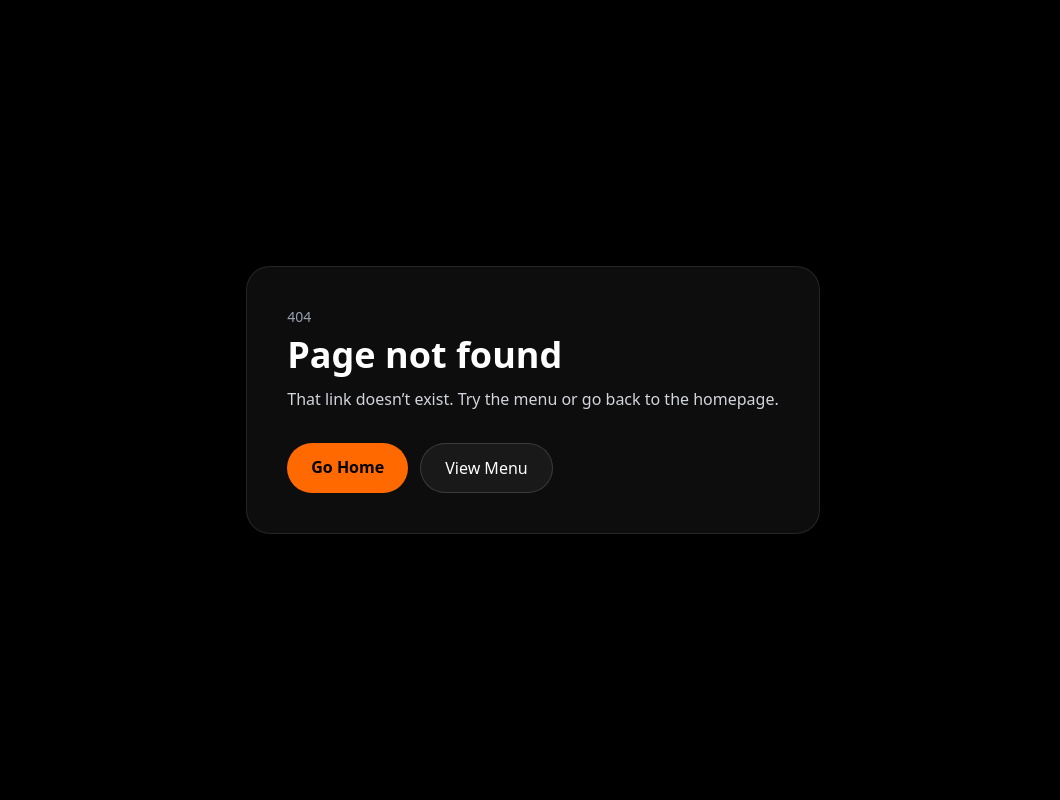
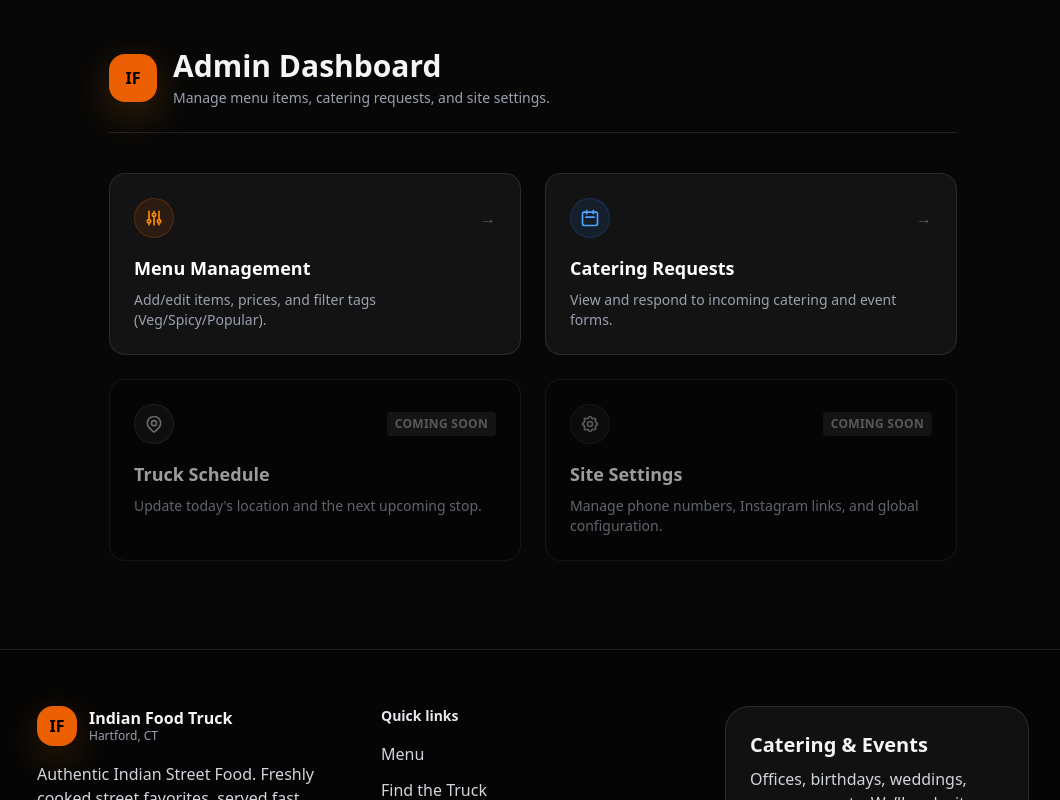
Before and after one commit to tejamahesh1433/indian-food-truck-site, a Next.js app: page /admin in a window 1280 px wide. Before the commit this address had no page. Shown: the top 800 px of the page, without its empty margins (107-1167 px from the left). Built offline with nearby package versions, Linux system fonts and the light colour scheme.

Commit message:
Admin: Create unified Dashboard Route hub with premium styling

```diff
--- /dev/null
+++ b/src/app/admin/page.tsx
@@ -0,0 +1,84 @@
+import Link from "next/link";
+import { site } from "@/config/site";
+
+export default function AdminDashboardPage() {
+    return (
+        <main className="mx-auto max-w-4xl px-6 py-12">
+            <div className="flex items-center gap-4 mb-10 border-b border-white/10 pb-6">
+                <div className="h-12 w-12 rounded-2xl bg-orange-500/90 text-black font-bold flex items-center justify-center shadow-[0_12px_40px_rgba(255,140,0,0.22)]">
+                    {site.brand.short}
+                </div>
+                <div>
+                    <h1 className="text-3xl font-semibold">Admin Dashboard</h1>
+                    <p className="mt-1 text-sm text-gray-400">
+                        Manage menu items, catering requests, and site settings.
+                    </p>
+                </div>
+            </div>
+
+            <div className="grid gap-6 sm:grid-cols-2">
+                <Link
+                    href="/admin/menu-items"
+                    className="group rounded-2xl border border-white/10 bg-white/5 p-6 hover:bg-white/10 transition"
+                >
+                    <div className="flex items-center justify-between mb-4">
+                        <div className="h-10 w-10 rounded-full bg-orange-500/10 text-orange-400 flex items-center justify-center border border-orange-500/20">
+                            <svg className="w-5 h-5" fill="none" stroke="currentColor" viewBox="0 0 24 24"><path strokeLinecap="round" strokeLinejoin="round" strokeWidth="2" d="M12 6V4m0 2a2 2 0 100 4m0-4a2 2 0 110 4m-6 8a2 2 0 100-4m0 4a2 2 0 110-4m0 4v2m0-6V4m6 6v10m6-2a2 2 0 100-4m0 4a2 2 0 110-4m0 4v2m0-6V4"></path></svg>
+                        </div>
+                        <span className="text-white/30 group-hover:text-white/60 transition group-hover:translate-x-1 duration-300">→</span>
+                    </div>
+                    <div className="font-semibold text-lg text-white">Menu Management</div>
+                    <div className="mt-2 text-sm text-gray-400">
+                        Add/edit items, prices, and filter tags (Veg/Spicy/Popular).
+                    </div>
+                </Link>
+
+                <Link
+                    href="/admin/catering"
+                    className="group rounded-2xl border border-white/10 bg-white/5 p-6 hover:bg-white/10 transition"
+                >
+                    <div className="flex items-center justify-between mb-4">
+                        <div className="h-10 w-10 rounded-full bg-blue-500/10 text-blue-400 flex items-center justify-center border border-blue-500/20">
+                            <svg className="w-5 h-5" fill="none" stroke="currentColor" viewBox="0 0 24 24"><path strokeLinecap="round" strokeLinejoin="round" strokeWidth="2" d="M8 7V3m8 4V3m-9 8h10M5 21h14a2 2 0 002-2V7a2 2 0 00-2-2H5a2 2 0 00-2 2v12a2 2 0 002 2z"></path></svg>
+                        </div>
+                        <span className="text-white/30 group-hover:text-white/60 transition group-hover:translate-x-1 duration-300">→</span>
+                    </div>
+                    <div className="font-semibold text-lg text-white">Catering Requests</div>
+                    <div className="mt-2 text-sm text-gray-400">
+                        View and respond to incoming catering and event forms.
+                    </div>
+                </Link>
+
+                <div
+                    className="rounded-2xl border border-white/10 bg-black/40 p-6 opacity-60 cursor-not-allowed"
+                >
+                    <div className="flex items-center justify-between mb-4 grayscale">
+                        <div className="h-10 w-10 rounded-full bg-green-500/10 text-green-400 flex items-center justify-center border border-green-500/20">
+                            <svg className="w-5 h-5" fill="none" stroke="currentColor" viewBox="0 0 24 24"><path strokeLinecap="round" strokeLinejoin="round" strokeWidth="2" d="M17.657 16.657L13.414 20.9a1.998 1.998 0 01-2.827 0l-4.244-4.243a8 8 0 1111.314 0z"></path><path strokeLinecap="round" strokeLinejoin="round" strokeWidth="2" d="M15 11a3 3 0 11-6 0 3 3 0 016 0z"></path></svg>
+                        </div>
+                        <span className="text-xs font-semibold bg-white/10 px-2 py-1 rounded text-white/50 uppercase tracking-wide">Coming Soon</span>
+                    </div>
+                    <div className="font-semibold text-lg text-white">Truck Schedule</div>
+                    <div className="mt-2 text-sm text-gray-400">
+                        Update today&apos;s location and the next upcoming stop.
+                    </div>
+                </div>
+
+                <div
+                    className="rounded-2xl border border-white/10 bg-black/40 p-6 opacity-60 cursor-not-allowed"
+                >
+                    <div className="flex items-center justify-between mb-4 grayscale">
+                        <div className="h-10 w-10 rounded-full bg-purple-500/10 text-purple-400 flex items-center justify-center border border-purple-500/20">
+                            <svg className="w-5 h-5" fill="none" stroke="currentColor" viewBox="0 0 24 24"><path strokeLinecap="round" strokeLinejoin="round" strokeWidth="2" d="M10.325 4.317c.426-1.756 2.924-1.756 3.35 0a1.724 1.724 0 002.573 1.066c1.543-.94 3.31.826 2.37 2.37a1.724 1.724 0 001.065 2.572c1.756.426 1.756 2.924 0 3.35a1.724 1.724 0 00-1.066 2.573c.94 1.543-.826 3.31-2.37 2.37a1.724 1.724 0 00-2.572 1.065c-.426 1.756-2.924 1.756-3.35 0a1.724 1.724 0 00-2.573-1.066c-1.543.94-3.31-.826-2.37-2.37a1.724 1.724 0 00-1.065-2.572c-1.756-.426-1.756-2.924 0-3.35a1.724 1.724 0 001.066-2.573c-.94-1.543.826-3.31 2.37-2.37.996.608 2.296.07 2.572-1.065z"></path><path strokeLinecap="round" strokeLinejoin="round" strokeWidth="2" d="M15 12a3 3 0 11-6 0 3 3 0 016 0z"></path></svg>
+                        </div>
+                        <span className="text-xs font-semibold bg-white/10 px-2 py-1 rounded text-white/50 uppercase tracking-wide">Coming Soon</span>
+                    </div>
+                    <div className="font-semibold text-lg text-white">Site Settings</div>
+                    <div className="mt-2 text-sm text-gray-400">
+                        Manage phone numbers, Instagram links, and global configuration.
+                    </div>
+                </div>
+            </div>
+        </main>
+    );
+}
```
